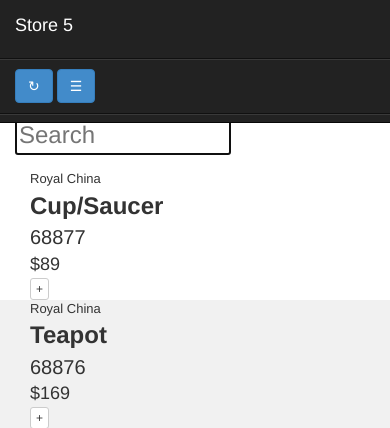
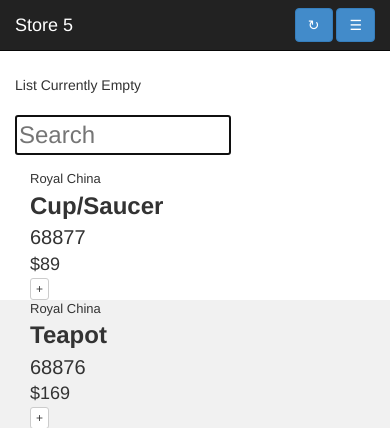
Before and after one commit to allankenneth/stockrun.co, a PHP site: page / in a window 390 px wide. Shown: the top 428 px of the page. Run offline with PHP 8.4, Linux system fonts and the light colour scheme.

Commit message:
Tweaked new header code so it works on mobile.

```diff
--- a/css/style.css
+++ b/css/style.css
@@ -52,7 +52,10 @@
 .up {
 
 }
-.buttons {/*float:right;*/}
+.buttons {
+	float:right;
+	margin: 8px 0 0 0;
+}
 .showman,
 .refresh {
 }
--- a/index.php
+++ b/index.php
@@ -14,14 +14,15 @@
 <body>
     <div class="navbar navbar-inverse navbar-fixed-top" role="navigation">
       <div class="container">
+  		<div class="buttons">
+  			<a class="btn btn-primary refresh" href="#" title="Refresh the page">&#8635;</a>
+  			<a class="btn btn-primary showman" href="#manage" title="Download and upload new lists">&#9776;</a>
+  		</div>
         <div class="navbar-header">
           <span class="navbar-brand">Store 5</span>
         </div>
 
-		<div class="navbar-form navbar-right">
-			<a class="btn btn-primary refresh" href="#" title="Refresh the page">&#8635;</a>
-			<a class="btn btn-primary showman" href="#manage" title="Download and upload new lists">&#9776;</a>
-		</div>
+
       </div>
     </div>
 
```
